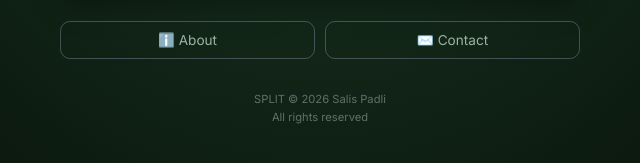
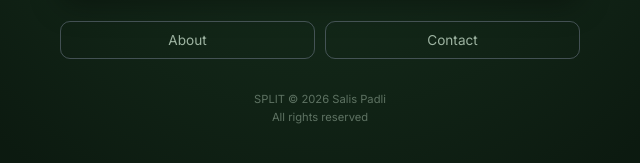
Before and after one commit to salispadli/split, a plain HTML site: page index.html in a window 1280 px wide. Shown: the part 407-570 px from the top of the page, 320-960 px from the left. Drawn offline with Linux system fonts and the light colour scheme.

Commit message:
Remove icons from About and Contact buttons

```diff
--- a/index.html
+++ b/index.html
@@ -173,8 +173,8 @@ function showModeSelect(){
       </div>
     </div>
     <div class="row">
-      <button class="ghost" onclick="showAbout()">ℹ️ About</button>
-      <button class="ghost" onclick="showContact()">✉️ Contact</button>
+      <button class="ghost" onclick="showAbout()">About</button>
+      <button class="ghost" onclick="showContact()">Contact</button>
     </div>
   `);
 }
```
